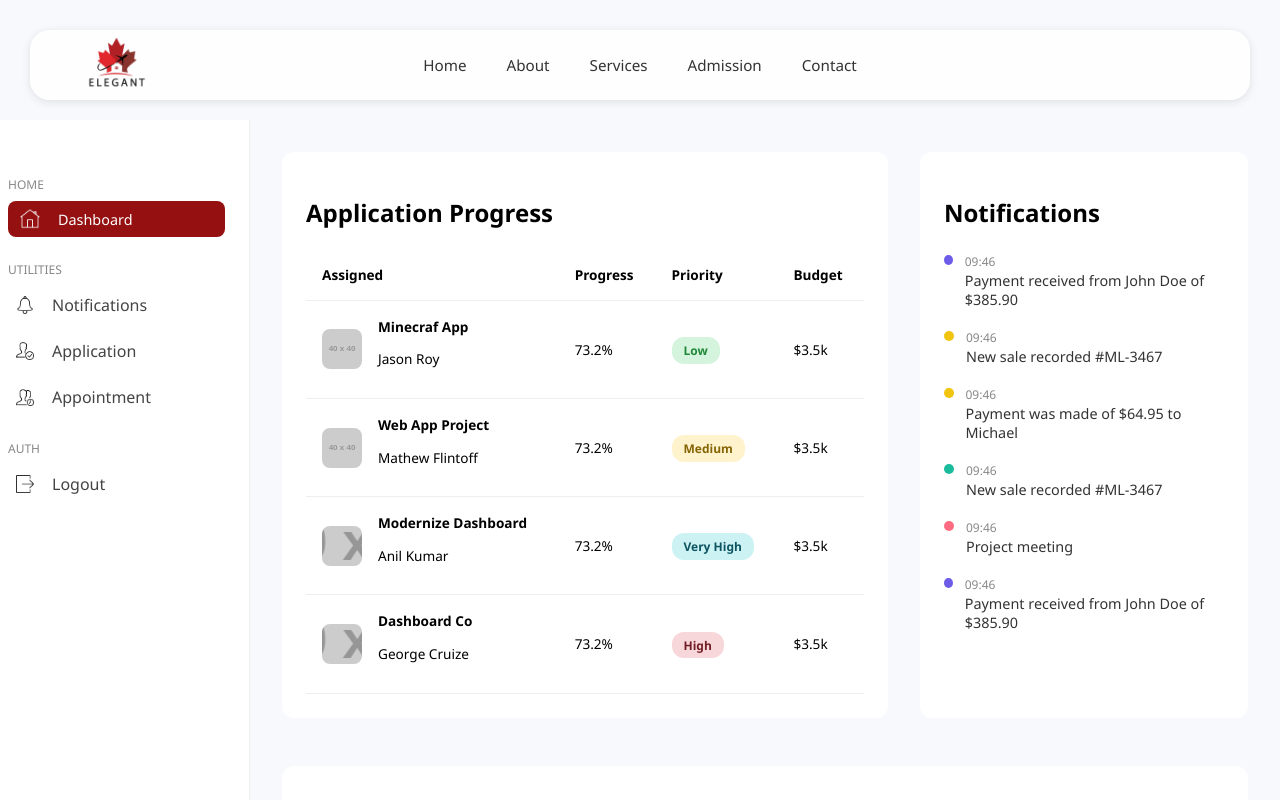
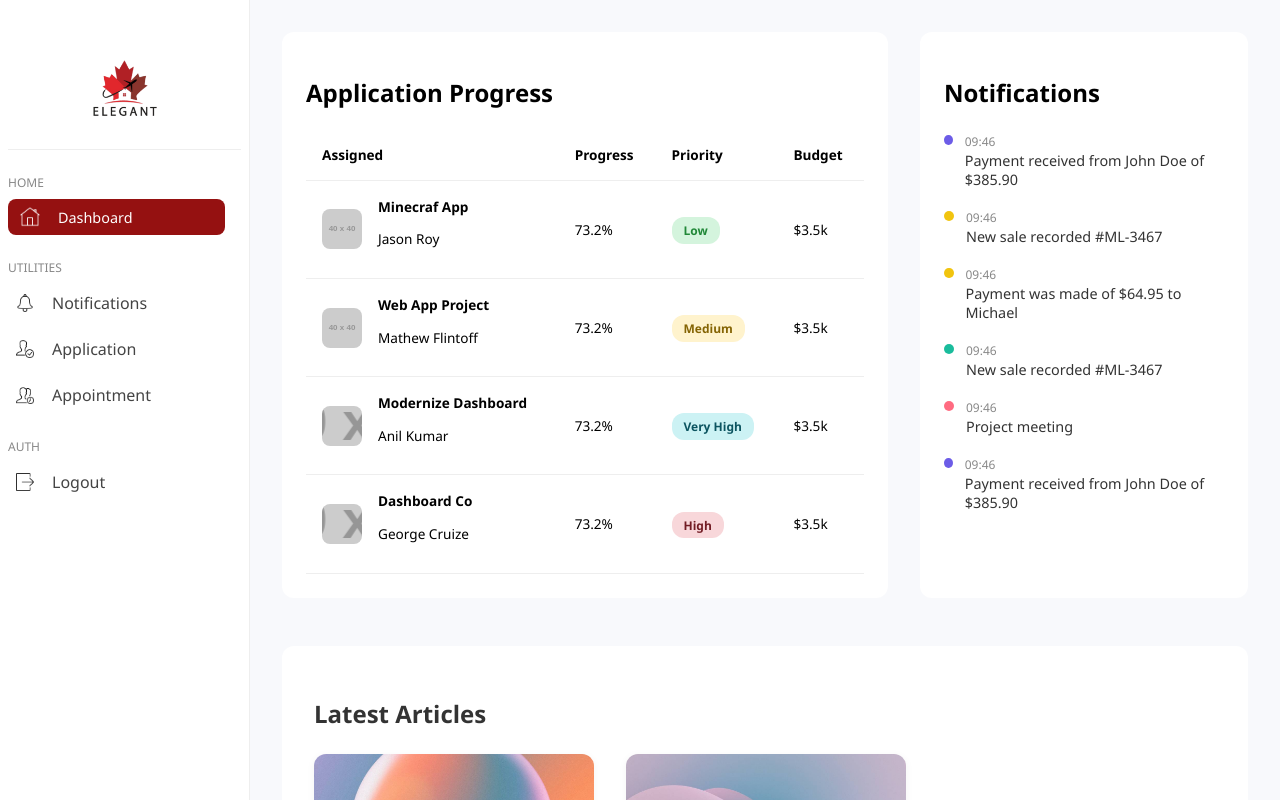
Before and after one commit to Eya024/Visa, a React (Create React App) app: page /studentDashboard in a window 1280 px wide. Shown: the top 800 px of the page. Built offline with nearby package versions, Linux system fonts and the light colour scheme.

Commit message:
removed header from dashboard side

```diff
--- a/src/App.css
+++ b/src/App.css
@@ -45,9 +45,7 @@ body:not(.home-page) {
   padding-top: 120px;
 }
 
-.with-header-padding {
-  padding-top: 120px; /* so other pages have space under the header */
-}
+
 
 .home-page {
   padding-top: 0; /* no padding for home page so the video and header overlap */
--- a/src/App.js
+++ b/src/App.js
@@ -1,6 +1,6 @@
-import { BrowserRouter as Router, Routes, Route, Navigate } from 'react-router-dom';
+import { BrowserRouter as Router, Routes, Route, Navigate, useLocation } from 'react-router-dom';
 import Header from './components/Header';
-import Footer from './components/Footer'; // Import the Footer component
+import Footer from './components/Footer';
 import Home from './pages/Home';
 import About from './pages/About';
 import Services from './pages/Services';
@@ -13,11 +13,17 @@ import StudentDashboard from './pages/student/StudentDashboard';
 import NotificationsPage from './pages/student/NotificationsPage';
 import DashboardHome from './pages/student/DashboardHome';
 
-function App() {
+
+function AppWrapper() {
+  const location = useLocation();
+
+  // Only show header/footer if NOT on a /studentDashboard route
+  const hideHeaderFooter = location.pathname.startsWith('/studentDashboard');
 
   return (
-    <Router>
-      <Header />
+    <>
+      {!hideHeaderFooter && <Header />}
+
       <Routes>
         <Route path="/" element={<Navigate to="/home" replace />} />
         <Route path="/home" element={<Home />} />
@@ -36,7 +42,16 @@ function App() {
           <Route path="notifications" element={<NotificationsPage />} />
         </Route>
       </Routes>
-      <Footer /> {/* Add the Footer component here */}
+
+      {!hideHeaderFooter && <Footer />}
+    </>
+  );
+}
+
+function App() {
+  return (
+    <Router>
+      <AppWrapper />
     </Router>
   );
 }
--- a/src/index.css
+++ b/src/index.css
@@ -14,9 +14,7 @@ code {
     monospace;
 }
 
-.with-header-padding {
-  padding-top: 120px; /* only for pages that are NOT home */
-}
+
 
 .home-page {
   padding-top: 0; /* no padding on home so video can go full screen */
--- a/src/pages/student/StudentDashboard.jsx
+++ b/src/pages/student/StudentDashboard.jsx
@@ -6,6 +6,8 @@ import applicationIcon from '../../assets/images/logos/application.png';
 import appointmentIcon from '../../assets/images/logos/appointment.png';
 import logoutIcon from '../../assets/images/logos/logout.png';
 import dashboardIcon from '../../assets/images/logos/dashboard.png';
+import logo from '../../assets/images/logo.png';
+
 
 const StudentDashboard = () => {
     const [sidebarVisible, setSidebarVisible] = useState(false);
@@ -17,6 +19,9 @@ const StudentDashboard = () => {
     const isActive = (path) => location.pathname === path;
 
     return (
+
+
+
         <div className="dashboard">
             <div className="menu-icon" onClick={toggleSidebar}>
                 <div className="bar"></div>
@@ -25,6 +30,12 @@ const StudentDashboard = () => {
             </div>
 
             <aside className={`sidebar ${sidebarVisible ? 'show' : ''}`}>
+                <div className="sidebar-logo">
+                    <Link to="/home">
+                        <img src={logo} alt="Logo" />
+                    </Link>
+                </div>
+
                 <nav>
                     <p className="section">HOME</p>
                     <Link to="/studentDashboard" className={`nav-button ${isActive('/studentDashboard') ? 'active' : ''}`}>
@@ -56,6 +67,8 @@ const StudentDashboard = () => {
                 </nav>
             </aside>
 
+
+
             <main className="main">
                 <Outlet />
             </main>
--- a/src/styles/student/studentDashboard.css
+++ b/src/styles/student/studentDashboard.css
@@ -2,6 +2,7 @@ body {
     margin: 0;
     font-family: 'Segoe UI', sans-serif;
     background-color: #f8f9fc;
+    padding-top: 0px;
 }
 
 .dashboard {
@@ -9,6 +10,20 @@ body {
     position: relative;
     flex-direction: row;
 }
+.sidebar-logo {
+    display: flex;
+    justify-content: center;
+    align-items: center;
+    padding: 1rem 0;
+    border-bottom: 1px solid #eee;
+    margin-bottom: 1rem;
+}
+
+.sidebar-logo img {
+    max-width: 80px;
+    height: auto;
+}
+
 
 .menu-icon {
     display: none;
@@ -418,3 +433,19 @@ body {
         background-color: #951111;
     }
 }
+
+.dashboard-header {
+    width: 100%;
+    padding: 1rem 2rem;
+    background: linear-gradient(to bottom, #f8f9fc, #ffffff);
+    box-shadow: 0 2px 4px rgba(0, 0, 0, 0.05);
+    position: relative;
+    z-index: 10;
+}
+
+.dashboard-header h1 {
+    margin: 0;
+    font-size: 1.25rem;
+    color: #333;
+    font-weight: 600;
+}
```
